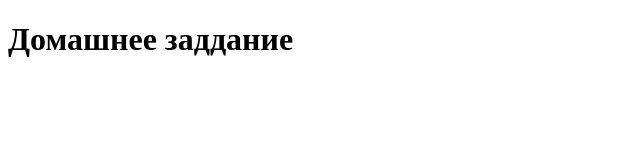
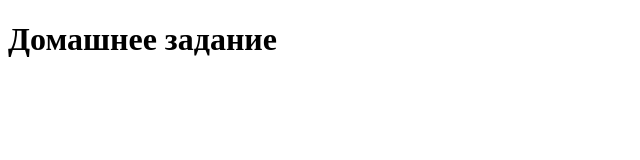
Before and after one commit to SlivinskayaVera/Homework1, a plain HTML site: page index.html in a window 1280 px wide. Shown: the full height of the page, 0-640 px from the left. Drawn offline with Linux system fonts and the light colour scheme.

Commit message:
Update index.html

```diff
--- a/index.html
+++ b/index.html
@@ -7,7 +7,7 @@
     <title>Homework</title>
 </head>
 <body>
-    <h1>Домашнее заддание</h1>
+    <h1>Домашнее задание</h1>
 
 </body>
 </html>
```
